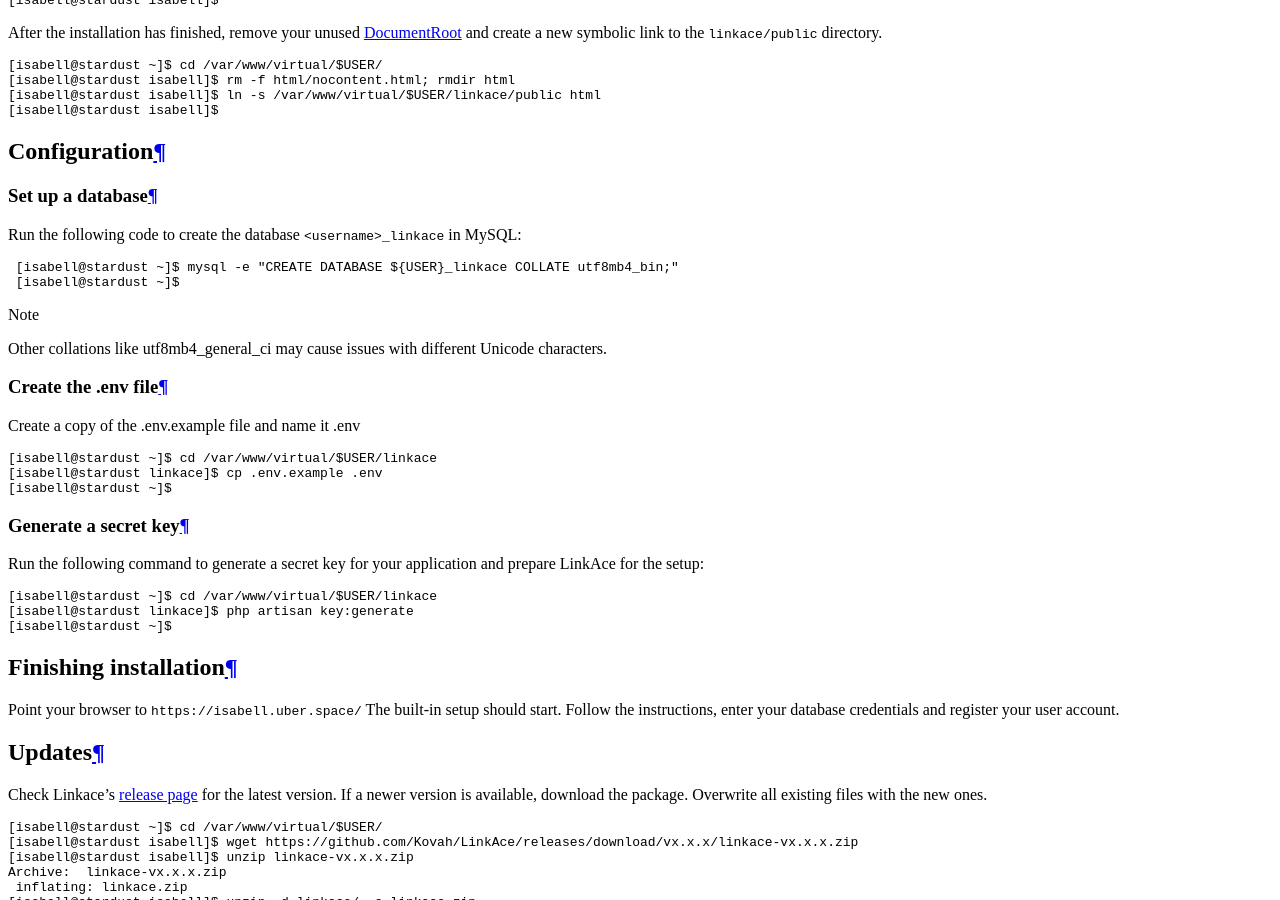
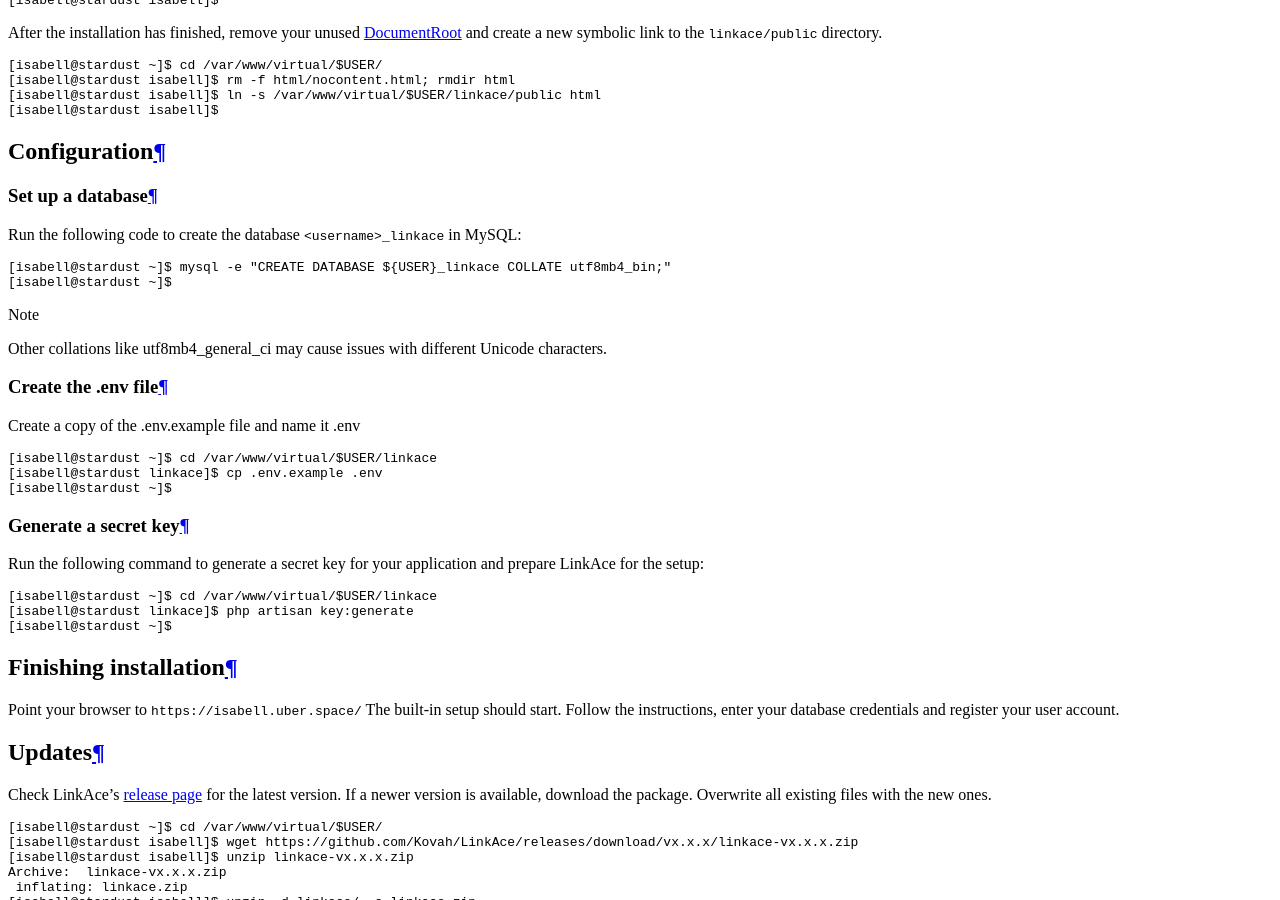
Before and after one commit to Uberspace/lab, a Sphinx documentation site: the page built from source/guide_linkace.rst, in a window 1280 px wide and 900 px high, scrolled down 5385 px. Built offline with Sphinx 7.4.7 and the Read the Docs theme 2.0.0, drawn with Linux system fonts in a browser that asks for light colours.

```diff
--- a/source/guide_linkace.rst
+++ b/source/guide_linkace.rst
@@ -83,8 +83,8 @@ Run the following code to create the database ``<username>_linkace`` in MySQL:
 .. code-block:: console
  :emphasize-lines: 1
 
-  [isabell@stardust ~]$ mysql -e "CREATE DATABASE ${USER}_linkace COLLATE utf8mb4_bin;"
-  [isabell@stardust ~]$
+ [isabell@stardust ~]$ mysql -e "CREATE DATABASE ${USER}_linkace COLLATE utf8mb4_bin;"
+ [isabell@stardust ~]$
 
 .. note:: Other collations like utf8mb4_general_ci may cause issues with different Unicode characters.
 
@@ -120,7 +120,7 @@ Point your browser to ``https://isabell.uber.space/`` The built-in setup should
 Updates
 =======
 
-Check Linkace's `release page`_ for the latest version. If a newer version is available, download the package. Overwrite all existing files with the new ones.
+Check LinkAce's `release page`_ for the latest version. If a newer version is available, download the package. Overwrite all existing files with the new ones.
 
 .. code-block:: console
  :emphasize-lines: 1,2,3,6,7
```
